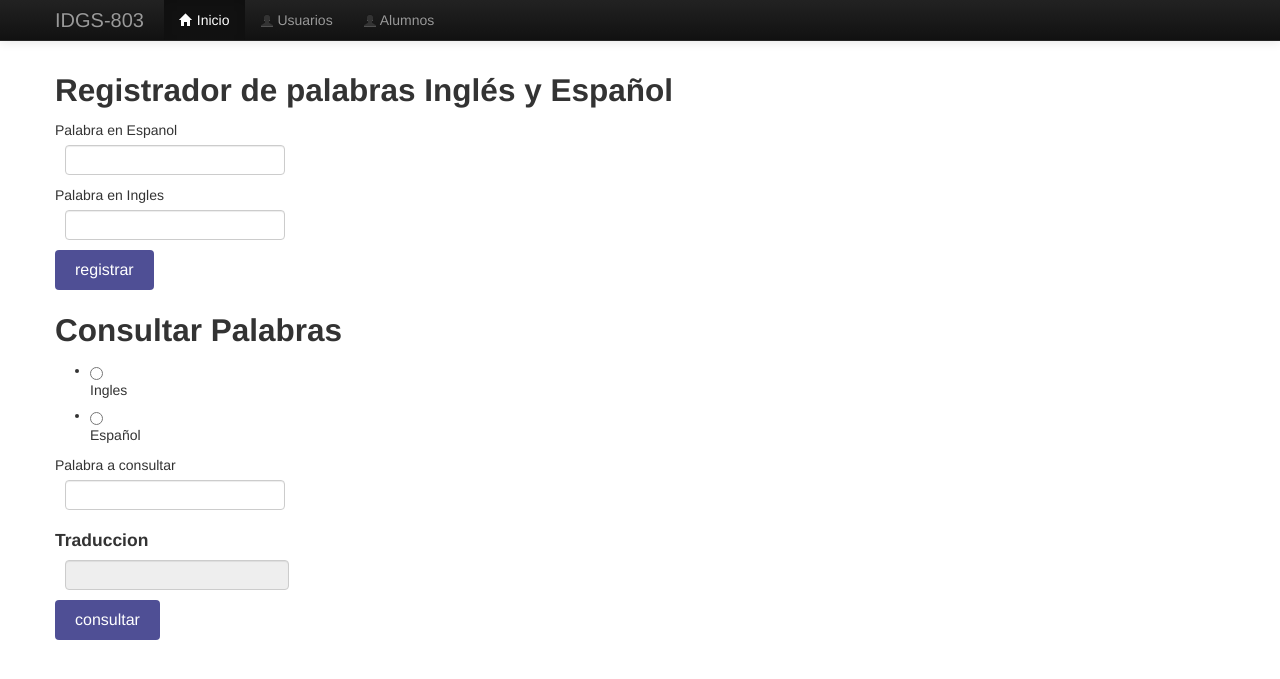
After one commit to IDGS-803-21000160/IntroFLASKIDGS803, a Flask app: page /diccionario in a window 1280 px wide. The commit adds this page. Shown: the top 679 px of the page. Run offline with Flask 3, Linux system fonts and the light colour scheme; some libraries are stand-ins or nearby versions.

Commit message:
IDJBA 16/02/2024 diccionario español-ingles

```diff
--- a/forms.py
+++ b/forms.py
@@ -1,5 +1,5 @@
 from wtforms import Form
-from wtforms  import StringField,IntegerField,EmailField
+from wtforms  import StringField,IntegerField,EmailField,RadioField
 from wtforms import validators
 
 class UserForm(Form):
@@ -22,3 +22,17 @@ class UserForm(Form):
     correo=EmailField('correo',[
         validators.Email(message='Ingresa edad valida')
     ])
+
+
+class DictionaryWord(Form):
+    palabraEspanol=StringField('Palabra en Espanol',[
+        validators.DataRequired(message='El campo es requerido')
+    ])
+    palabraIngles=StringField('Palabra en Ingles',[
+        validators.DataRequired(message='El campo es requerido')
+    ])
+
+
+class ConsultDict(Form):
+    palabraConsult=StringField('Palabra a consultar')
+    options=RadioField('',choices=[(0,'Ingles'),(1,'Español')]);
--- a/main.py
+++ b/main.py
@@ -25,6 +25,48 @@ def alum():
         print("Apelllido materno  : {} ".format(ama))
 
     return render_template("alumnos.html",form=alum_form,nom=nom)
+
+@app.route("/diccionario",methods=["GET","POST"])
+def dictionary():
+    palEspanol=''
+    palIngles=''
+    traduccion=''
+    dict_form=forms.DictionaryWord(request.form)
+    cons_form=forms.ConsultDict(request.form)
+    if request.method=='POST':
+        if request.form.get('btn1') and dict_form.validate() :
+            print('Hola desde')
+            palEspanol=dict_form.palabraEspanol.data
+            palIngles=dict_form.palabraIngles.data
+            print("Palabra en Español {}".format(palEspanol))
+            print("Palabra en Ingles {}".format(palIngles))
+
+            archivo_texto=open('diccionario.txt','a')
+            archivo_texto.write("{} - {}\n".format(palEspanol,palIngles))
+
+            archivo_texto.close()
+            palEspanol=''
+            palIngles=''
+        elif request.form.get('btn2'):
+            options=cons_form.options.data
+            palabraBuscar=cons_form.palabraConsult.data
+
+            archivo_texto=open('diccionario.txt', 'r')
+
+            for linea in archivo_texto:
+                palabra_espanol, palabra_ingles = linea.strip().split(' - ')
+                if options == '0' and palabra_espanol.lower() == palabraBuscar.lower():
+                    traduccion = palabra_ingles
+                    break
+                elif options == '1' and palabra_ingles.lower() == palabraBuscar.lower():
+                    traduccion = palabra_espanol
+                    break
+
+            print("Traducción encontrada: {}".format(traduccion))
+
+    return render_template("dictionary.html",form=dict_form,formu=cons_form,traduccion=traduccion)
+
+
 
 @app.route("/maestros")
 def maes():
--- /dev/null
+++ b/static/css/dictionary.css
@@ -0,0 +1,18 @@
+.boton-registrar {
+  background-color: rgb(79, 79, 149);
+  color: white;
+  padding: 10px 20px;
+  font-size: 16px;
+  border: none;
+  border-radius: 4px;
+  cursor: pointer;
+}
+
+.boton-registrar:hover {
+  background-color: rgb(79, 79, 149);
+}
+
+#resultado {
+  padding-left: 10px;
+  margin-left: 10px;
+}
--- a/templates/_macro.html
+++ b/templates/_macro.html
@@ -13,3 +13,8 @@
 </ul>
 {%endif%}
 {%endmacro%}
+
+{%macro r_field(field)%}
+<td>{{field.label}}</td>
+<dd>{{field(**kwargs)|safe}}</dd>
+{%endmacro%}
--- /dev/null
+++ b/templates/dictionary.html
@@ -0,0 +1,27 @@
+{% extends "layout.html" %} {%block content%} {%import "_macro.html" as macros%}
+<link rel="stylesheet" href="../static/css/dictionary.css" />
+
+<h1>
+  <h2>Registrador de palabras Inglés y Español</h2>
+</h1>
+<form action="" method="post" novalidate>
+  {{ macros.render_field(form.palabraEspanol) }} {{
+  macros.render_field(form.palabraIngles) }}
+  <input class="boton-registrar" type="submit" name="btn1" value="registrar" />
+</form>
+<h2>Consultar Palabras</h2>
+<form action="" method="post">
+  {{ macros.r_field(formu.options) }} {{ macros.r_field(formu.palabraConsult) }}
+  <div>
+    <h4>Traduccion</h4>
+    <input
+      type="text"
+      id="resultado"
+      name="valorPagar"
+      readonly
+      value="{{traduccion}}"
+    />
+  </div>
+  <input class="boton-registrar" type="submit" name="btn2" value="consultar" />
+</form>
+{%endblock %}
```
Also changed, not shown: diccionario.txt (added, +9 -0 lines), archivos1.py (line endings or trailing spaces), 1 other file.
